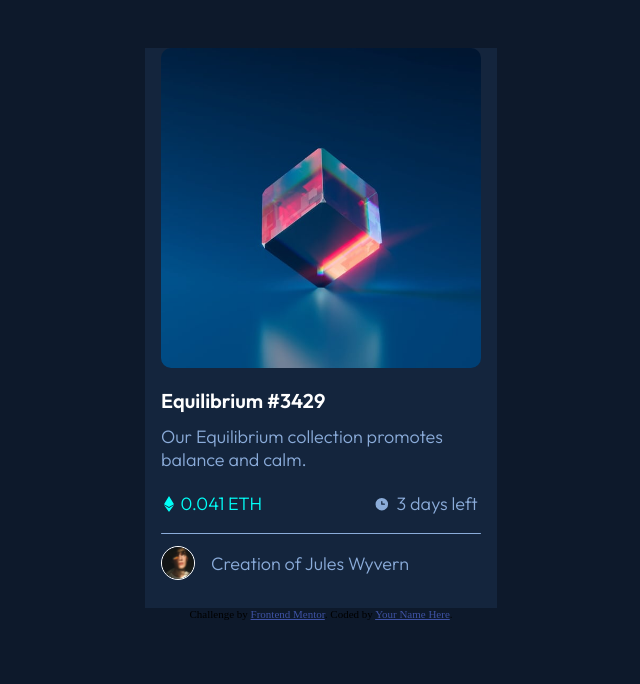
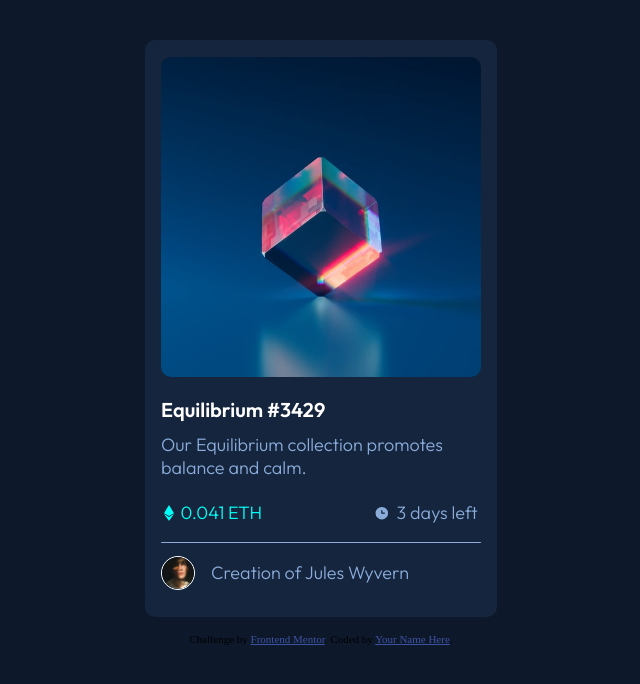
Before and after one commit to sohammk08/nft-preview-card-component-main, a plain HTML site: page index.html in a window 1280 px wide. Shown: the whole page, without its empty margins (319-959 px from the left). Drawn offline with Linux system fonts and the light colour scheme.

Commit message:
Everything except the hover on the image completed

```diff
--- a/style.css
+++ b/style.css
@@ -3,6 +3,7 @@
    background: hsl(217, 54%, 11%);
 }
 .attribution {
+   margin-top: 1rem;
    font-size: 11px;
    text-align: center;
 }
@@ -10,10 +11,13 @@
    color: hsl(228, 45%, 44%);
 }
 .card {
+   display: block;
    background: hsl(216, 50%, 16%);
    width: 22rem;
-   height: 35rem;
-   margin: 3rem auto 0 auto;
+   height: 36rem;
+   margin: 2.5rem auto 0 auto;
+   padding-top: 0.05rem;
+   border-radius: 10px;
 }
 .card p {
    background: hsl(216, 50%, 16%);
@@ -29,6 +33,9 @@
    max-width: 20rem;
    border-radius: 10px;
    margin: 1rem auto 0 auto;
+}
+.card img:hover {
+   background-color: hsl(178, 100%, 50%);
 }
 .card_title{background: hsl(216, 50%, 16%);}
 .card_title p {
@@ -64,13 +71,15 @@
 .spr_line {
    background: hsl(215, 51%, 70%);
    width: 20rem;
-   height: 0.03rem;
-   border-radius: 10px;
+   height: 0.05rem;
+   border-radius: 5px;
    margin: 0 auto 0 auto;
 }
 .crby{
    display: flex;
    background: hsl(216, 50%, 16%);
+   border-bottom-left-radius: 10px;
+   border-bottom-right-radius: 10px;
 }
 .crby img {
    max-height: 2rem;
```
